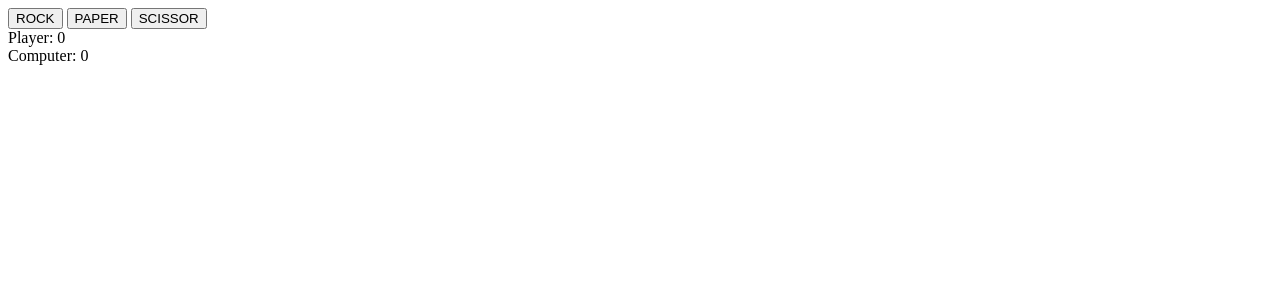
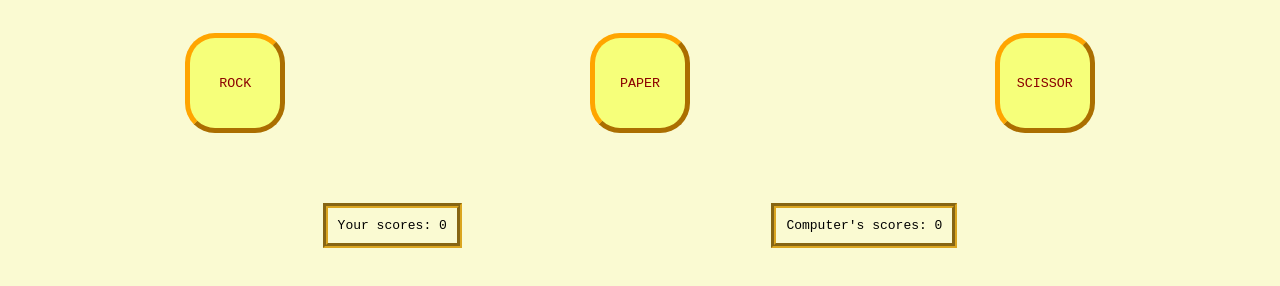
Before and after one commit to r-yadav01/rock-paper-scissor, a plain HTML site: page index.html in a window 1280 px wide. Drawn offline with Linux system fonts and the light colour scheme.

Commit message:
Add some style to the project
added some css to make the interface a little user friendly.

```diff
--- a/index.html
+++ b/index.html
@@ -6,16 +6,63 @@
     <title>Document</title>
 </head>
 <body>
-    <div>
-        <button class="rock option">ROCK</button>
-        <button class="paper option">PAPER</button>
-        <button class="scissor option">SCISSOR</button>
+    <div class="buttons">
+        <button class="rock">ROCK</button>
+        <button class="paper">PAPER</button>
+        <button class="scissor">SCISSOR</button>
     </div>
 
+    <div class="scores">
+        <div id="playerScore">Your scores: 0</div>
+        <div id="computerScore">Computer's scores: 0</div>
+    </div>
     <div id="currentResult"></div>
-    <div id="playerScore">Player: 0</div>
-    <div id="computerScore">Computer: 0</div>
     <div id="matchResult"></div>
+
+    <style>
+        *{
+            font-family: monospace;
+        }
+        body {
+            padding: 25px;
+            background-color: lightgoldenrodyellow;
+            display: flex;
+            flex-direction: column;
+            gap: 50px;
+        }
+        .buttons {
+            display:flex;
+            justify-content: space-around;
+            align-content: center;
+        }
+        button {
+            width: 100px;
+            height: 100px;
+            color: darkred;
+            border-radius:30%;
+            border-color: orange;
+            border-width: 5px;
+            background-color: rgb(246, 255, 122);
+        }
+        #currentResult {
+            display: flex;
+            justify-content: center;
+            font-size: large;
+        }
+
+        .scores {
+            display: flex;
+            justify-content: space-evenly;
+        }
+
+        .scores #playerScore, .scores #computerScore {
+            border-width: 5px;
+            border-color: goldenrod;
+            padding: 10px;
+            margin: 20px;
+            border-style:groove;
+        }
+    </style>
 
     <script>
         const rock = document.querySelector('.rock');
@@ -33,6 +80,7 @@
         rock.addEventListener('click', () => handleClick('rock'));
         paper.addEventListener('click', () => handleClick('paper'));
         scissor.addEventListener('click', () => handleClick('scissor'));
+
 
         function handleClick(playerChoice) {
             playRound(playerChoice, getComputerChoice());
@@ -63,26 +111,34 @@
             {    if (result) {
                 message.textContent = `You win! ${humanChoice} beats ${computerChoice}`;
                 humanScore++;
-                player.textContent = `Player: ${humanScore}`;
+                player.textContent = `Your scores: ${humanScore}`;
                 checkFinal();
             }
             else {
                 message.textContent = `You lose! ${computerChoice} beats ${humanChoice}`;
                 computerScore++;
-                computer.textContent = `Computer: ${computerScore}`;
+                computer.textContent = `Computer's scores: ${computerScore}`;
                 checkFinal();
             }}
         }
 
-        function checkFinal() {if (humanScore === 5) {
-            if (humanScore > computerScore)
-            finalWinner.textContent = `You win!, computer scored ${computerScore}`;
-            finalS = 0;
+        function checkFinal() {
+            const bodyy = document.querySelector('body');
+            if (humanScore === 5) {
+            if (humanScore > computerScore) {
+                message.textContent = `You win! by ${humanScore - computerScore} points`;
+                message.style.color = 'green';
+                message.style.fontSize = 'xx-large';
+                finalS = 0;
+            }
         }
         else if (computerScore === 5) {
-            if (computerScore > humanScore)
-            finalWinner.textContent = `You lost!, you scored ${humanScore}`;
-            finalS = 0;
+            if (computerScore > humanScore) {
+                message.textContent = `You lost! by ${computerScore - humanScore} points`;
+                message.style.color = 'red';
+                message.style.fontSize = 'xx-large';
+                finalS = 0;
+            }
         }}
 
     </script>
```
